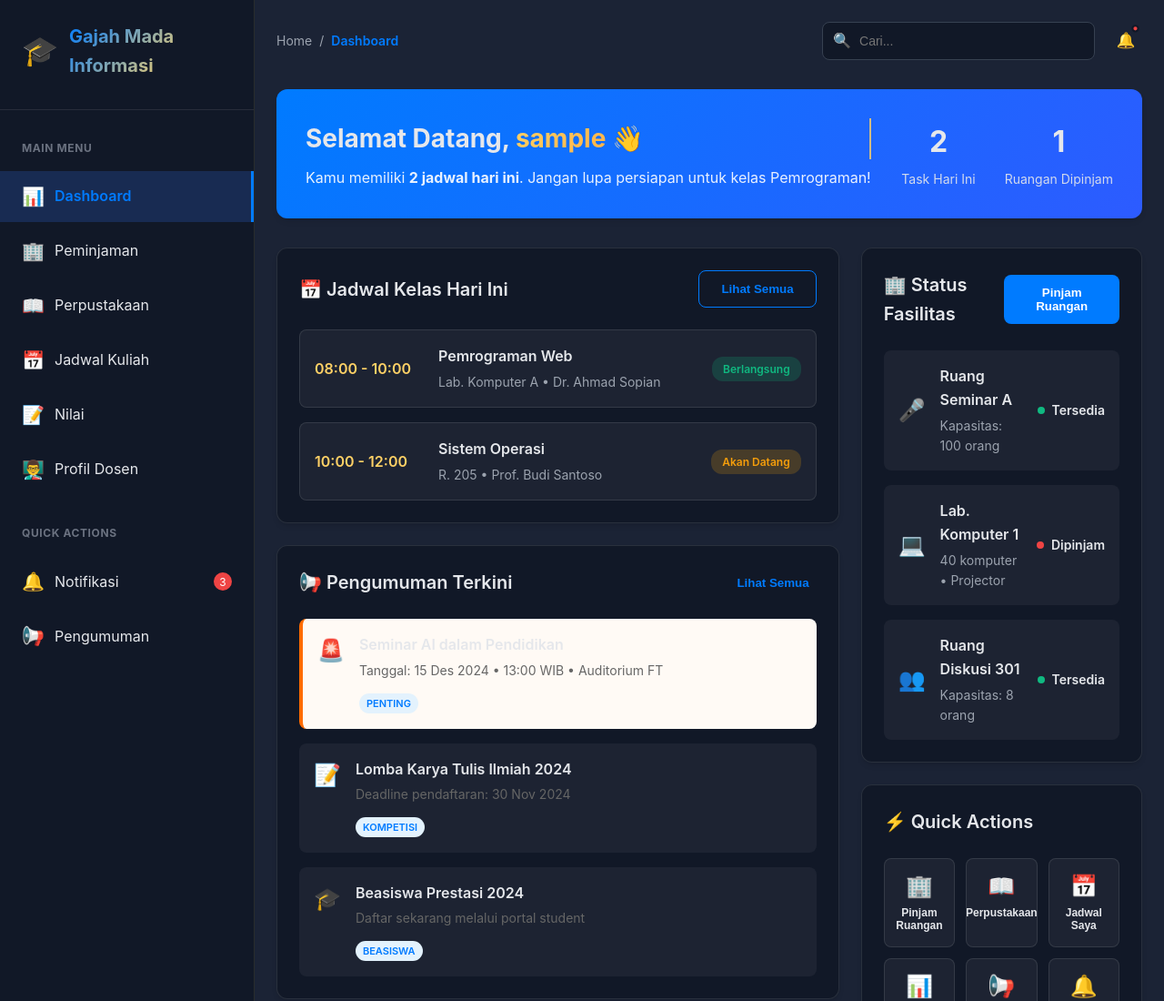
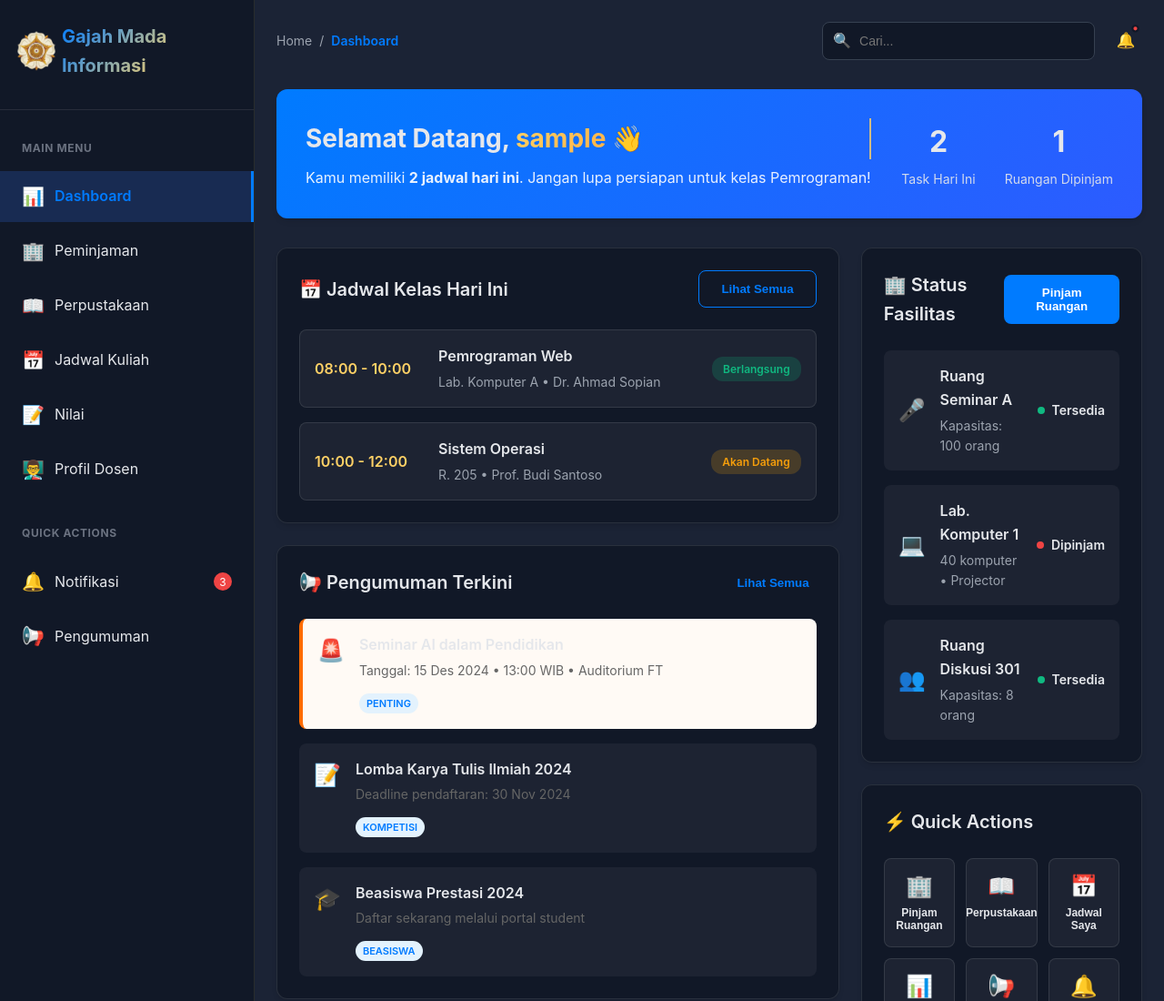
Before and after one commit to Rkriska/website, a plain HTML site: page dashboard.html in a window 1280 px wide. Shown: the top 1100 px of the page at 91% size. Drawn offline with Linux system fonts and the light colour scheme; sample sign-in values are in the browser's storage.

Commit message:
Your commit message

```diff
--- a/dashboard.css
+++ b/dashboard.css
@@ -79,9 +79,21 @@ body {
 }
 
 .logo-icon {
-    font-size: 2rem;
-}
-
+    width: 32px;
+    height: 32px;
+    border-radius: 28px;
+    background: linear-gradient(135deg, var(--primary-blue), var(--accent-gold));
+    font-size: 1rem;
+    display: flex;
+    align-items: center;
+    justify-content: center;
+}
+.small-image {
+    width: 50px;        /* Ukuran kecil yang diinginkan */
+    height: 50px;       /* Ukuran kecil yang diinginkan */
+    object-fit: contain; /* Gambar tidak terdistorsi */
+    margin-right: 0px;
+}
 .logo h2 {
     font-size: 1.25rem;
     font-weight: 700;
--- a/dashboard.html
+++ b/dashboard.html
@@ -14,7 +14,7 @@
             <!-- Logo Section -->
             <div class="logo-section">
                 <div class="logo">
-                    <div class="logo-icon">🎓</div>
+                    <div class="logo-icon"><img src="images/gajahmada.png" class="small-image"> </div>
                     <h2>Gajah Mada <br> Informasi</h2>
                 </div>
             </div>
```
